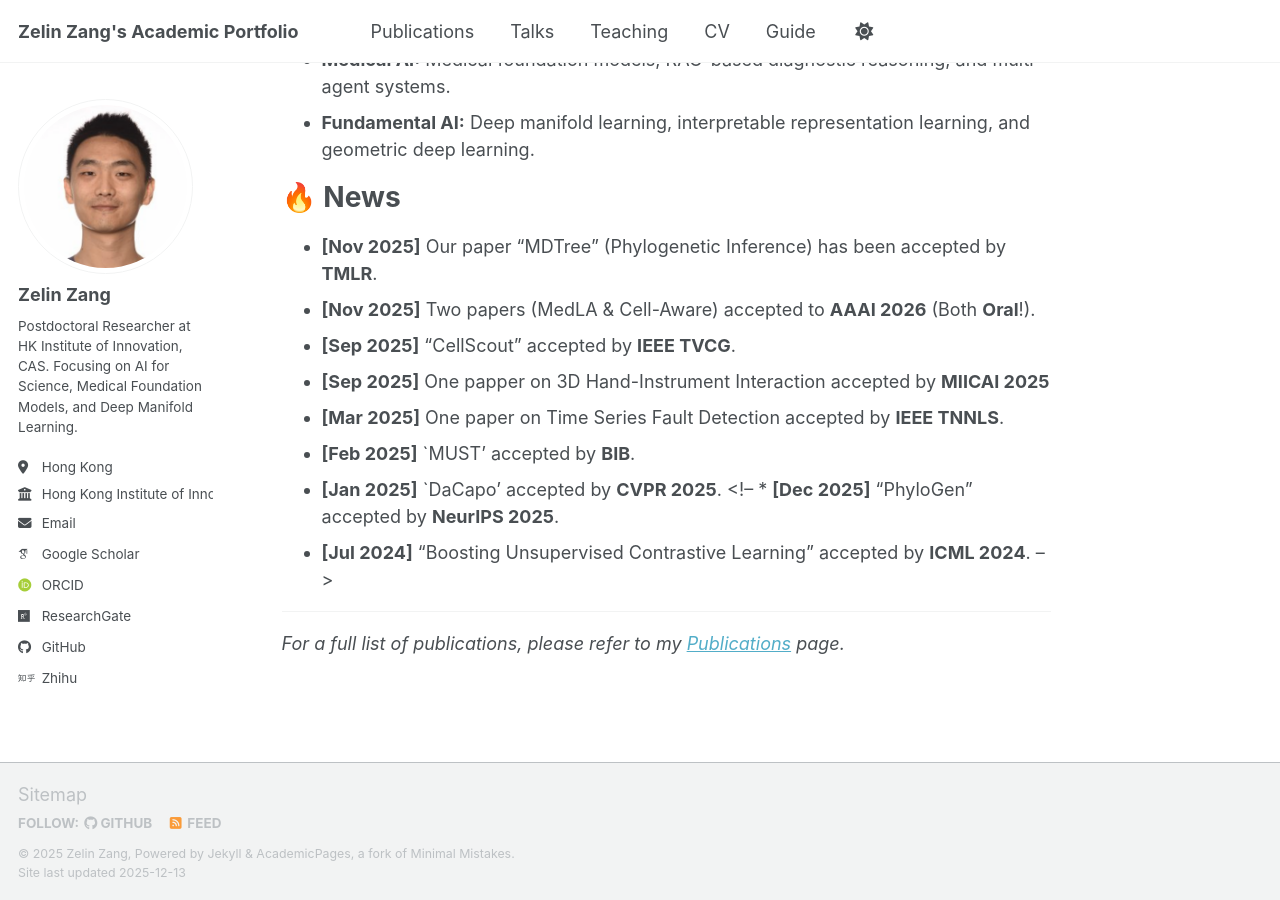
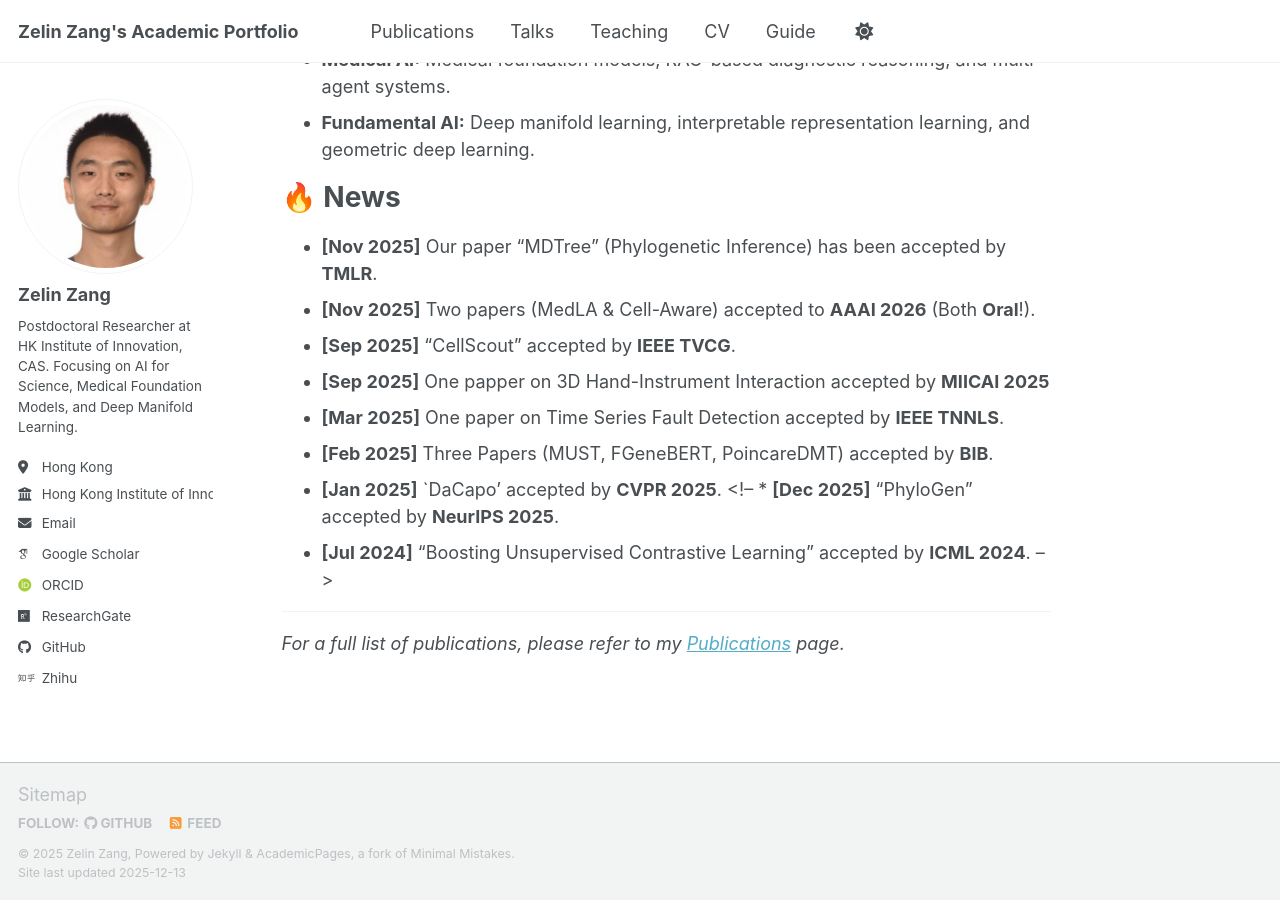
Before and after one commit to zangzelin/zangzelin.github.io, a Jekyll site: the page built from _pages/about.md, in a window 1280 px wide and 900 px high, scrolled down 924 px. Built offline with Jekyll 4.4.1, drawn with Linux system fonts in a browser that asks for light colours; some web fonts are replaced; a script bundle is joined from its source files by our own code; library files that are not in the unit come from our copies.

Commit message:
auto push

```diff
--- a/_pages/about.md
+++ b/_pages/about.md
@@ -44,7 +44,7 @@ Research Interests
 *   **[Sep 2025]** "CellScout" accepted by **IEEE TVCG**.
 *   **[Sep 2025]** One papper on 3D Hand-Instrument Interaction accepted by **MIICAI 2025**
 *   **[Mar 2025]** One paper on Time Series Fault Detection accepted by **IEEE TNNLS**.
-*   **[Feb 2025]** `MUST' accepted by **BIB**.
+*   **[Feb 2025]** Three Papers (MUST, FGeneBERT, PoincareDMT) accepted by **BIB**.
 *   **[Jan 2025]** `DaCapo' accepted by **CVPR 2025**.
 <!-- *   **[Dec 2025]** "PhyloGen" accepted by **NeurIPS 2025**.
 *   **[Jul 2024]** "Boosting Unsupervised Contrastive Learning" accepted by **ICML 2024**. -->
```
